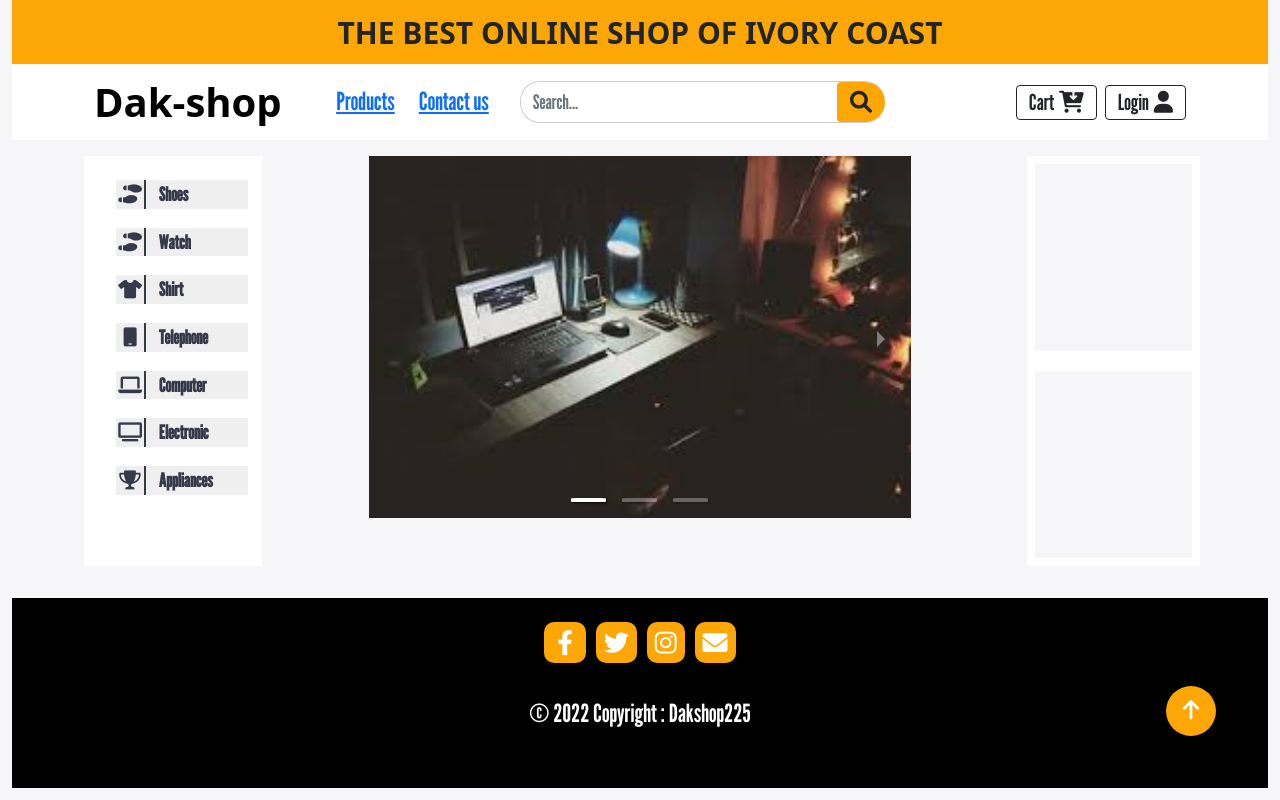
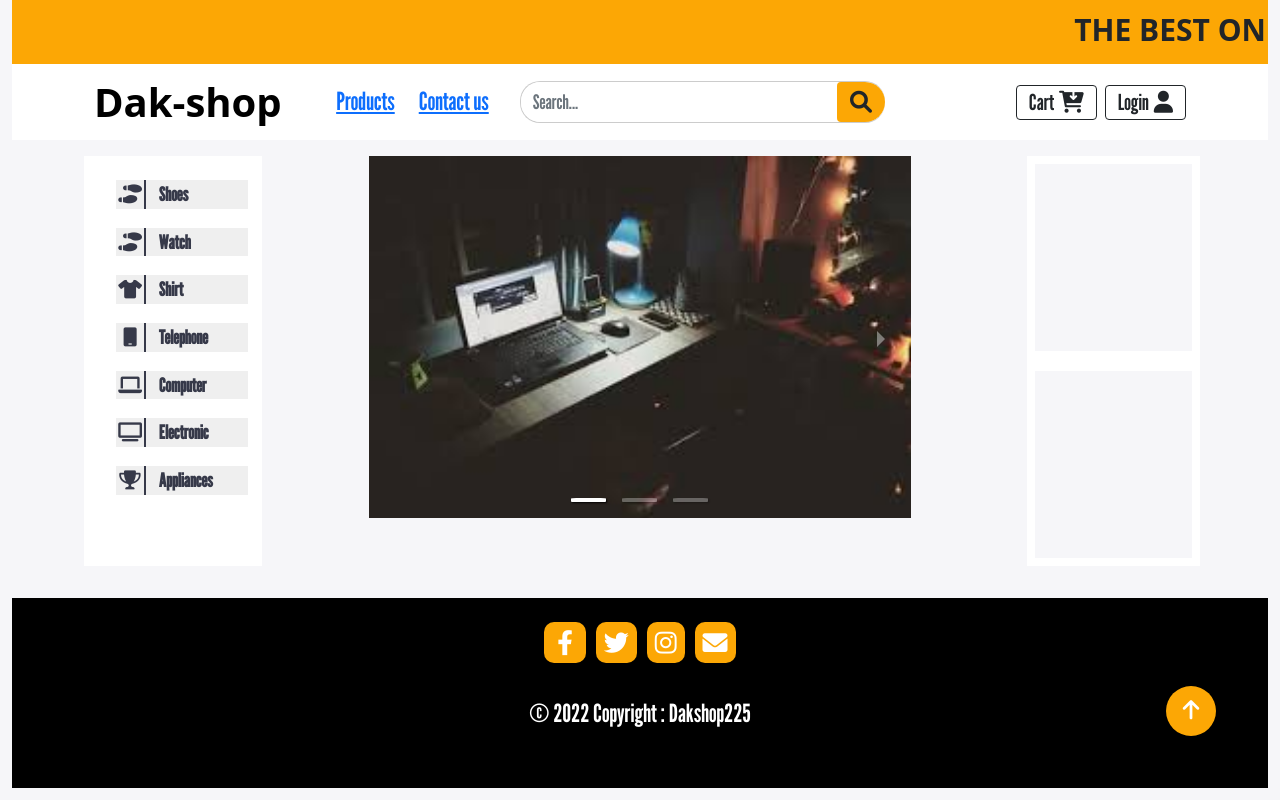
Before and after one commit to Dak2dak/new-work-react-redux-e-commerce, a React (Create React App) app: page / in a window 1280 px wide. Built offline with nearby package versions, Linux system fonts and the light colour scheme.

Commit message:
infinite scrolling text active

```diff
--- a/src/components/layout/NavBar.jsx
+++ b/src/components/layout/NavBar.jsx
@@ -10,7 +10,9 @@ const NavBar = () => {
             <div className="row">
                 <div className="col-sm-12">
                     <div className="horizontal__scrolling--text">
-                        <span>THE BEST ONLINE SHOP OF IVORY COAST</span>
+                        <div className="scroll">
+                            <span>THE BEST ONLINE SHOP OF IVORY COAST</span>
+                        </div>
                     </div>
                     <div className="container-fluid nav-div">
                         <nav className="navbar container">
--- a/src/components/layout/Navbar.css
+++ b/src/components/layout/Navbar.css
@@ -15,14 +15,32 @@
 }
 
 .horizontal__scrolling--text {
-    font-size: var(--fontSize-scrolling-text);
-    background-color: var(--color-navbar);
+    height: 40px;
     display: flex;
     justify-content: center;
     align-items: center;
-    height: 40px;
+    padding: 2rem 0;
+    align-items: center;
+    background-color: var(--color-navbar);
+}
+
+.scroll {
+    width: 98%;
+    height: 50px;
+    overflow: hidden;
+    position: absolute;
+}
+
+.horizontal__scrolling--text span {
     font-weight: 600;
-    padding: 2rem 0;
+    position: relative;
+    font-size: var(--fontSize-scrolling-text);
+    animation: myhorizontalscroll 10s infinite;
+}
+
+@keyframes myhorizontalscroll {
+    from {left: 0;}
+    to {left: 100%;}
 }
 
 .nav-div {
```
